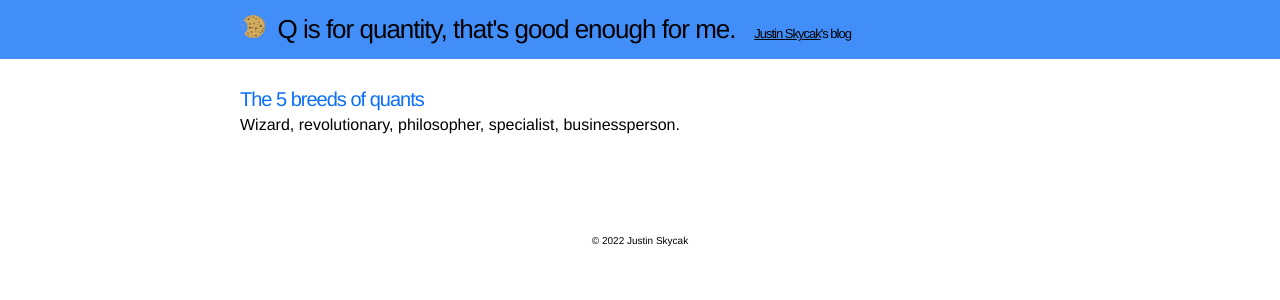
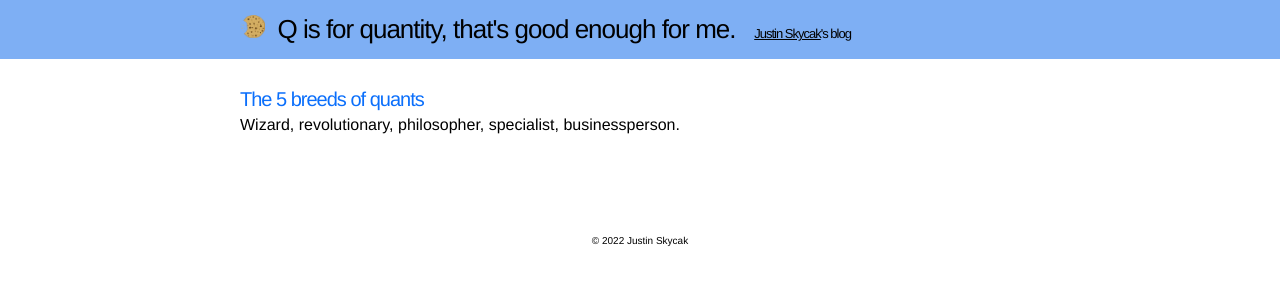
Before and after one commit to quantmonster/quantmonster.github.io, a Jekyll site: the page built from index.html, in a window 1280 px wide. Shown: the top 300 px of the page. Built offline with Jekyll 4.4.1, drawn with Linux system fonts in a browser that asks for light colours.

Commit message:
change header background

```diff
--- a/css/main.css
+++ b/css/main.css
@@ -48,7 +48,7 @@ a:visited { color: #0B6FFB; }
   padding-bottom: 10px;
   /*min-height: 56px;*/
   color: black;
-  background-color: #428ef9;
+  background-color: #7eaff4;
 }
 
 .site-title,
```
